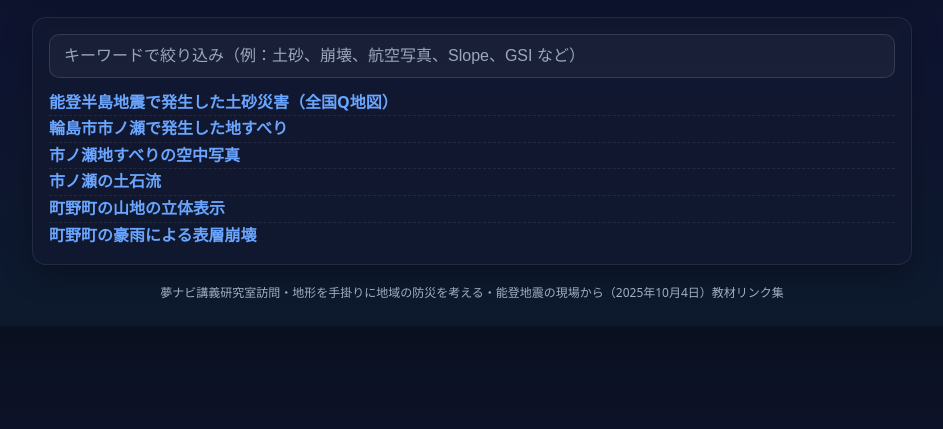
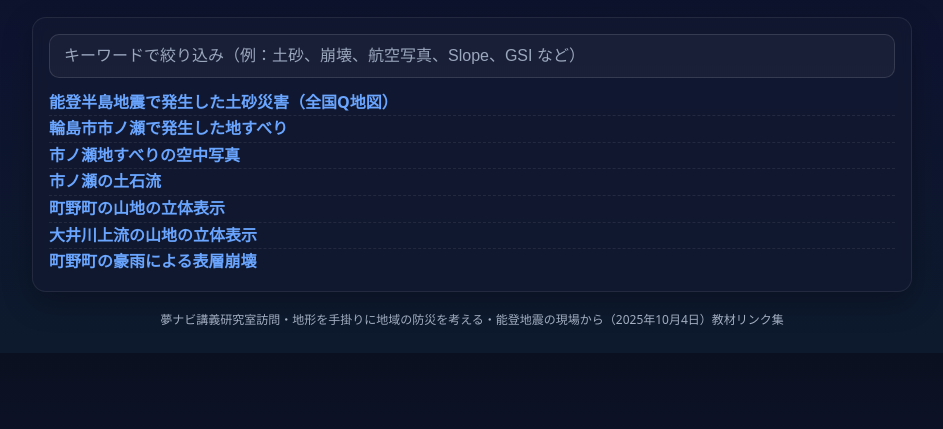
Before and after one commit to yokayoka/yumenavi_daimaru, a plain HTML site: page index.html in a window 1280 px wide. Shown: the part 157-586 px from the top of the page, without its empty margins (168-1111 px from the left). Drawn offline with Linux system fonts and the light colour scheme.

```diff
--- a/index.html
+++ b/index.html
@@ -120,6 +120,7 @@
           <li class="py-2"><a href="https://maps.qchizu.xyz/#16/37.346543/136.912715/&amp;base=std&amp;ls=std%7C20240102noto_0405_0426do%7C20240106noto_suzu_wazimahigashi_houkaichi%7C20240115noto_wazimanaka_houkaichi&amp;blend=0&amp;disp=1110&amp;lcd=20240102noto_0405_0426do&amp;vs=c1g1j0h0k0l0u0t0z0r0s0m0f1&amp;d=m" target="_blank" rel="noopener noreferrer">市ノ瀬地すべりの空中写真</a></li>
           <li class="py-2"><a href="https://youtu.be/K8vt2msKxL8" target="_blank" rel="noopener noreferrer">市ノ瀬の土石流</a></li>
           <li class="py-2"><a href="https://maps.qchizu.xyz/maplibre/#15.54/37.438816/137.107476/0/52" target="_blank" rel="noopener noreferrer">町野町の山地の立体表示</a></li>
+          <li class="py-2"><a href="https://maps.qchizu.xyz/maplibre/#14.21/35.34744/138.21191/0/44" target="_blank" rel="noopener noreferrer">大井川上流の山地の立体表示</a></li>
           <li class="py-2"><a href="https://maps.qchizu.xyz/#18/37.421250/137.077065/&amp;base=std&amp;ls=std%7Cforestgeo_17_ishikawa_noto_dem_2024_dem2cs%7C94dem_17p_ishikawa_f_02_g_dem2cs%7C20240102noto_0405_0426do%7C20240923rain_wajimatobu_0924do_sokuho&amp;blend=0000&amp;disp=11111&amp;lcd=20240923rain_wajimatobu_0924do_sokuho&amp;vs=c1g1j0h0k0l0u0t0z0r0s0m0f1&amp;d=m" target="_blank" rel="noopener noreferrer">町野町の豪雨による表層崩壊</a></li>
       </ul>
     </div>
```
